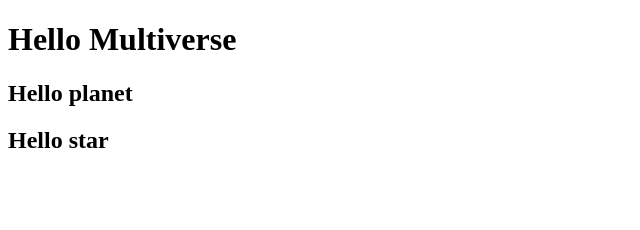
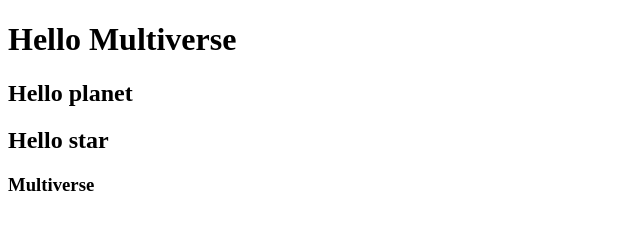
Before and after one commit to kawinnat09/kawinnat09, a plain HTML site: page index.html in a window 1280 px wide. Shown: the whole page, without its empty margins (0-640 px from the left). Drawn offline with Linux system fonts and the light colour scheme.

Commit message:
Update third

```diff
--- a/index.html
+++ b/index.html
@@ -7,5 +7,6 @@
         <h1>Hello Multiverse</h1>
         <h2>Hello planet</h2>
         <h2>Hello star</h2>
+        <h3>Multiverse</h3>
     </body>
 </html>
```
